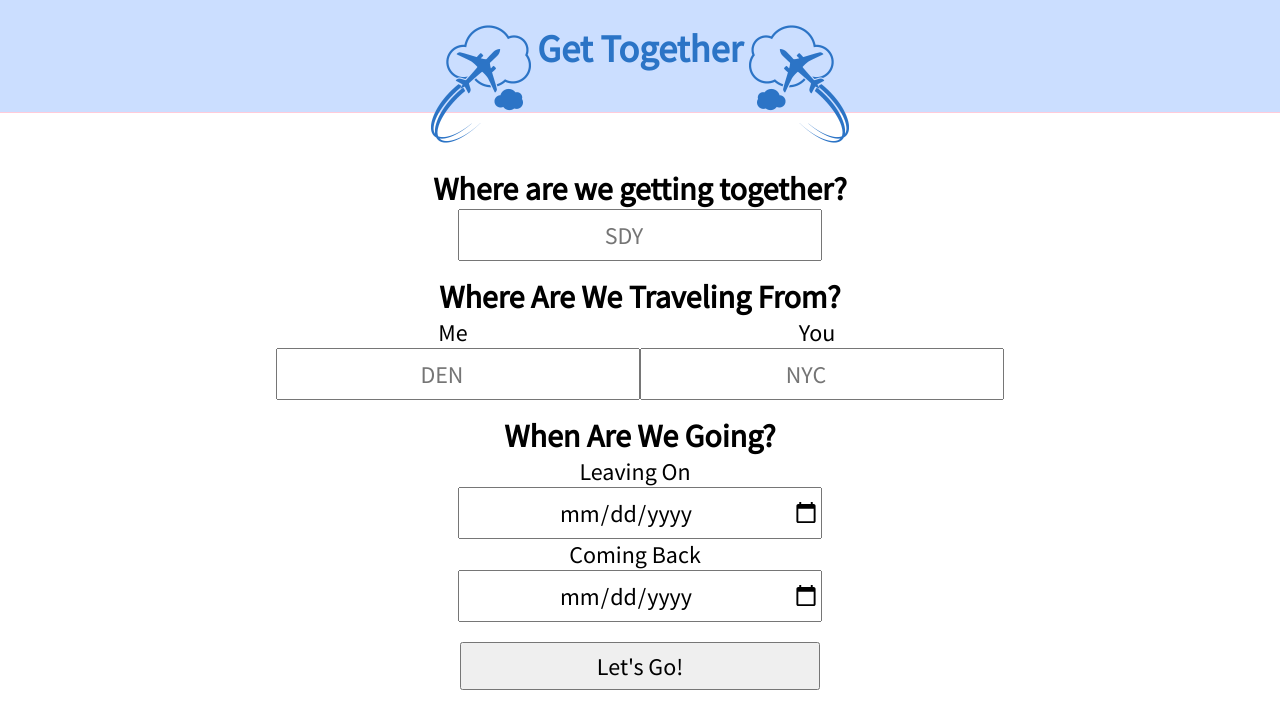
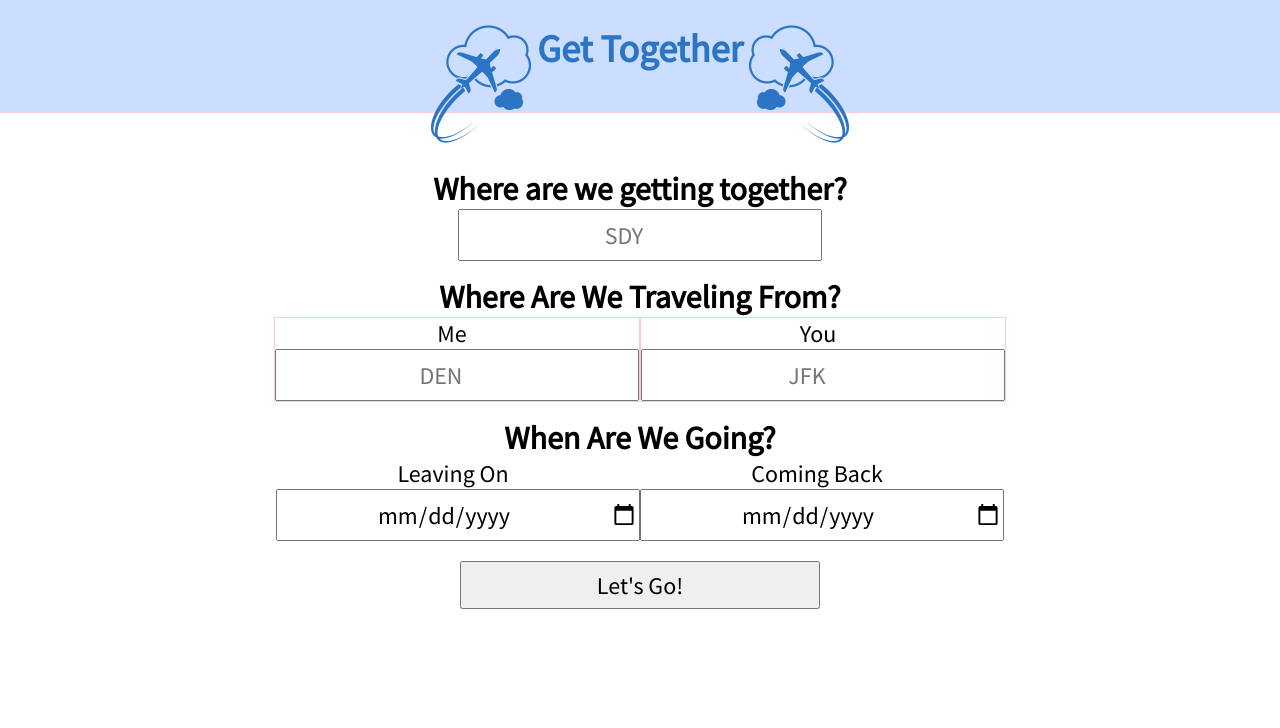
Before and after one commit to KVeitch/get-together, a React (Create React App) app: page / in a window 1280 px wide. Shown: the top 728 px of the page. Built offline with nearby package versions, Linux system fonts and the light colour scheme.

Commit message:
Implements handleSubmit functionality

```diff
--- a/src/components/Main/Main.js
+++ b/src/components/Main/Main.js
@@ -1,5 +1,9 @@
 import React, { Component } from 'react';
 import airportCodes from '../../util/airports'
+import { connect } from 'react-redux';
+import { bindActionCreators } from 'redux';
+import { setMeFlights, setYouFlights, setStartDate, setReturnDate, setMeStart, setYouStart, setDestination } from '../../actions';
+import { getFlights } from '../../util/apiCalls'
 import './Main.scss'
 
 export class Main extends Component {
@@ -31,65 +35,75 @@ export class Main extends Component {
 
   handleSubmit = (e) => {
     e.preventDefault()
-    console.log('Sub click')
+    const { setStartDate, setReturnDate, setMeStart, setYouStart, setDestination } = this.props;
+    const { meStart, youStart, destination, startDate, returnDate } = this.state;
+
+    setStartDate(startDate)
+    setReturnDate(returnDate)
+    setMeStart(meStart)
+    setYouStart(youStart)
+    setDestination(destination)
+
+    // getFlights(date, startingLocation, destination)
+
   }
 
 
   render= () =>{
 
-    const airports = Object.keys(airportCodes).map((airport) => <option value={`${airport}:${airportCodes[airport]}`} />)
+    const airports = Object.keys(airportCodes).map((airport, i) => <option key={i} value={`${airport}:${airportCodes[airport]}`} />)
 
 
     return(
-      <form class="main__form-flight" onSubmit={this.handleSubmit}>
+      <form className="main__form-flight" onSubmit={this.handleSubmit}>
         <h3>Where are we getting together?</h3>
-        <section class="enterDestination" >
+        <section>
           <input
-            class="destination"
+            className="destination"
             type="text"
             placeholder="SDY"
             name="destination"
             list="airportCodes"
-            autocomplete="off"
+            autoComplete="off"
             required
             onChange={this.handleChange}
           />
         </section>
-        <h3 class="originatingAirport">Where Are We Traveling From?</h3>
-        <section class="form__section" >
-          <div class="section__input-container">
+        <h3 className="originatingAirport">Where Are We Traveling From?</h3>
+        <section className="form__section" >
+          <div className="section__departure-container">
             <label>Me</label>
             <input
-              class="airport0"
+              className="airport0"
               type="text"
               placeholder="DEN"
               name="meStart"
               list="airportCodes"
-              autocomplete="on"
+              autoComplete="on"
               required
               onChange={this.handleChange}
             />
           </div>
-          <div class="section__input-container">
+          <div className="section__departure-container">
             <label>You</label>
             <input
-              class="airport1"
+              className="airport1"
               type="text"
-              placeholder="NYC"
+              placeholder="JFK"
               name='youStart'
               list="airportCodes"
-              autocomplete="off"
+              autoComplete="off"
               required
               onChange={this.handleChange}
             />
           </div>
         </section>
-        <h3 class="whereTitle">When Are We Going?</h3>
-        <section class="trip__dates">
-          <div class="section__input-container">
+        <h3>When Are We Going?</h3>
+        <section className="form__section">
+          <div className="date__container">
             <label>Leaving On</label>
             <input
-              class="startDate"
+              className="startDate"
               type="date"
               name="startDate"
               placeholder="mm/dd/yyyy"
@@ -97,10 +111,10 @@ export class Main extends Component {
               required
             />
           </div>
-          <div class="formSection">
+          <div className="date__container">
             <label>Coming Back</label>
             <input
-              class="endDate"
+              className="endDate"
               type="date"
               name="returnDate"
               placeholder="mm/dd/yyyy"
@@ -110,7 +124,7 @@ export class Main extends Component {
           </div>
         </section>
         <button
-          class="form__btn-submit"
+          className="form__btn-submit"
           onClick={this.handleClick}
           type="submit">Let's Go!</button>
         <datalist id="airportCodes">
@@ -121,4 +135,18 @@ export class Main extends Component {
 
 }
 
-export default Main;
+export const mapStateToProps = (state) => ({
+
+});
+
+export const mapDispatchToProps = (dispatch) => (bindActionCreators({
+  setMeFlights,
+  setYouFlights,
+  setStartDate,
+  setReturnDate,
+  setMeStart,
+  setYouStart,
+  setDestination,
+}, dispatch));
+
+export default connect(mapStateToProps, mapDispatchToProps) (Main);
```
